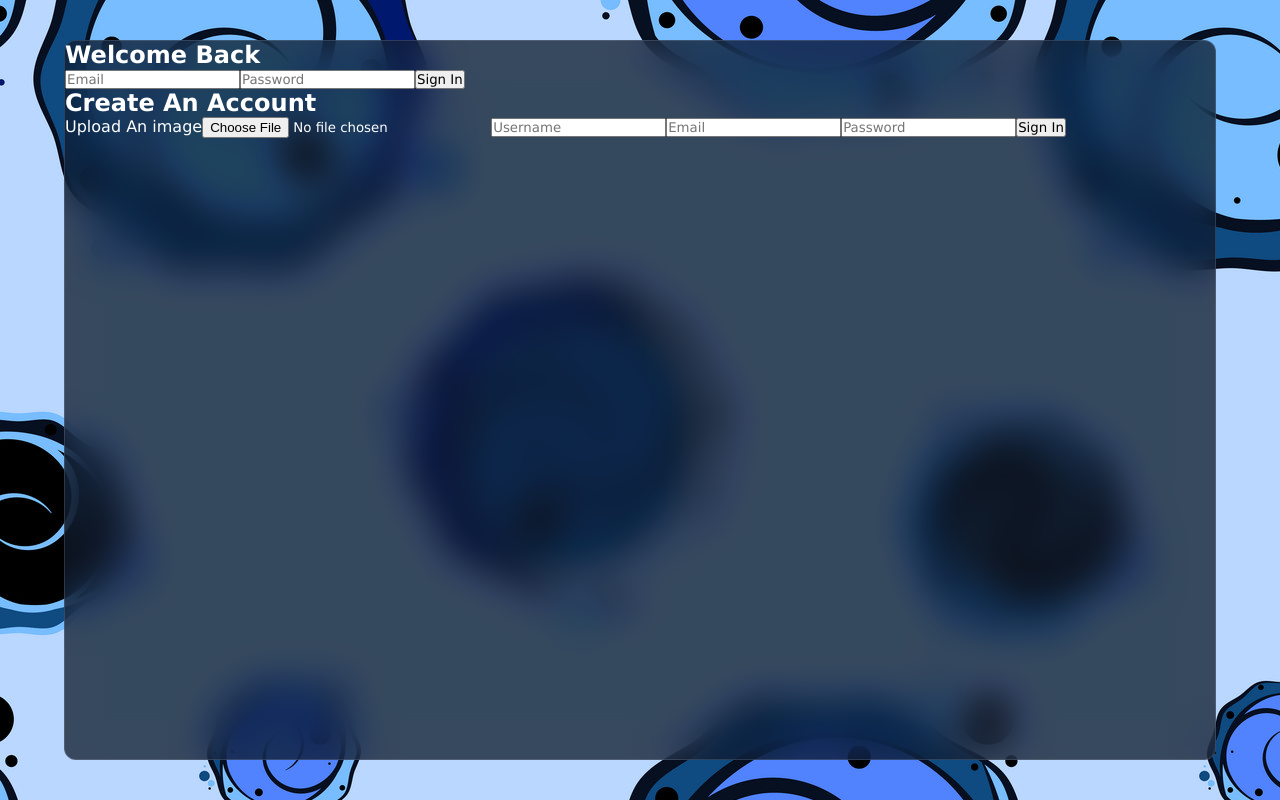
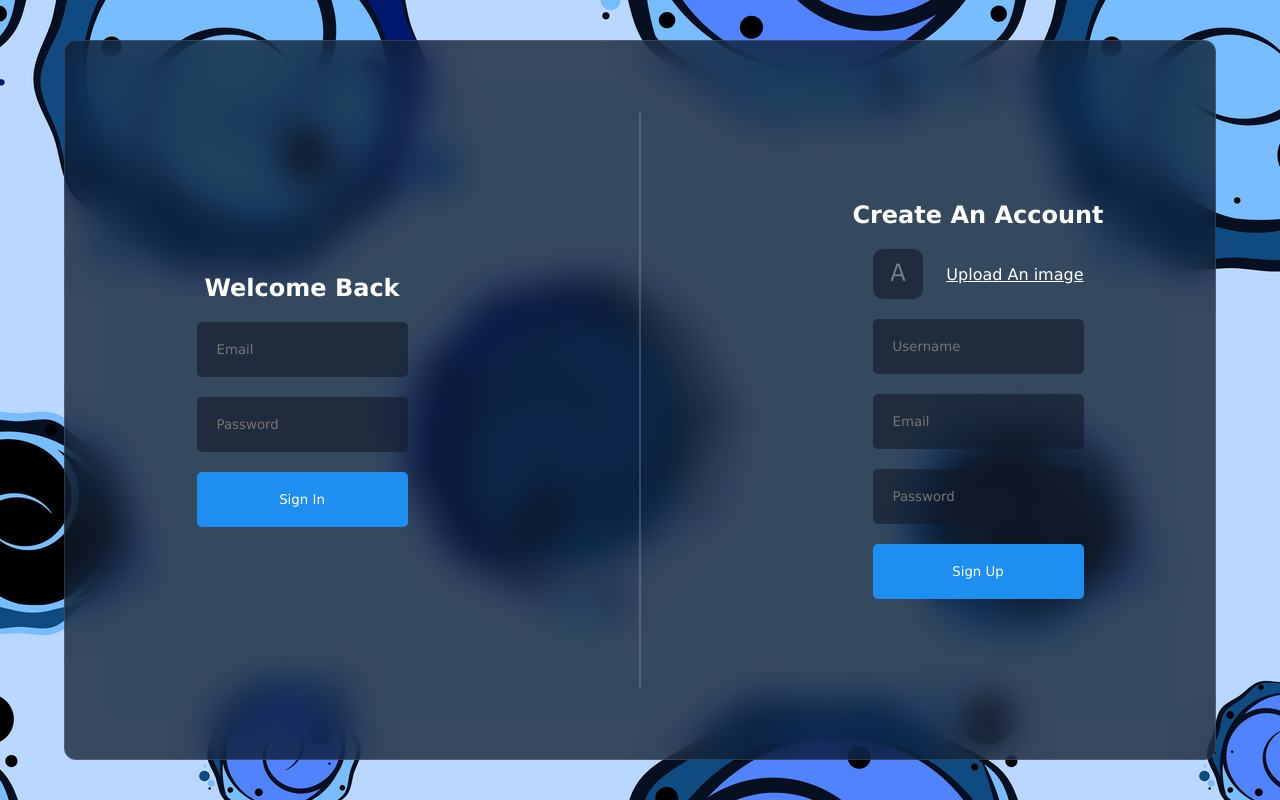
Before and after one commit to nitesh-20/Chat-application, a React (Vite) app: page / in a window 1280 px wide. Built offline with nearby package versions, Linux system fonts and the light colour scheme.

Commit message:
Login page

```diff
--- a/src/components/login/Login.jsx
+++ b/src/components/login/Login.jsx
@@ -1,6 +1,19 @@
+import { useState } from "react"
 import "./login.css"
 
 const Login = () => {
+  const [avatar,setAvatar] = useState({
+    file:null,
+    url:""
+  })
+  const handleAvatar = e =>{
+    if(e.target.files[0]){
+      setAvatar({
+        file:e.target.files[0],
+        url:URL.createObjectURL(e.target.files[0])
+      })
+    }
+  }
 
   return (
     <div className="login">
@@ -16,12 +29,14 @@ const Login = () => {
       <div className="item">
       <h2>Create An Account</h2>
         <form >
-          <label htmlFor="file">Upload An image</label>
-          <input type="file"  id="file" />
+          <label htmlFor="file">
+            <img src={avatar.url || "./avatar.png"} alt="" />
+            Upload An image</label>
+          <input type="file"  id="file" style={{display:"none"}} onChange={handleAvatar}/>
           <input type="text" placeholder="Username" name="Username" />
           <input type="text" placeholder="Email" name="Email" />
           <input type="password" placeholder="Password" name="Password" />
-          <button>Sign In</button>
+          <button>Sign Up</button>
         </form>
       </div>
     </div>
--- a/src/components/login/login.css
+++ b/src/components/login/login.css
@@ -1,3 +1,65 @@
 .login{
+    width: 100%;
+    height: 100%;
+    display: flex;
+    align-items: center;
+    gap: 100px;
 
+    .item{
+        flex: 1;
+        display: flex;
+        flex-direction: column;
+        align-items: center;
+        gap: 20px;
+
+        form{
+            display: flex;
+            flex-direction: column;
+            align-items: center;
+            justify-content: center;
+            gap: 20px;
+
+            input{
+                padding: 20px;
+                border: none;
+                outline: none;
+                background-color: rgba(17, 25,40, 0.6);
+                color: white;
+                border-radius: 5px;
+            }
+
+            label{
+                width: 100%;
+                display: flex;
+                align-items: center;
+                justify-content: space-between;
+                cursor: pointer;
+                text-decoration: underline;
+
+                img{
+                    width: 50px;
+                    height: 50px;
+                    border-radius: 10px;
+                    object-fit: cover;
+                    opacity: 0.6;
+                }
+            }
+            button{
+                width: 100%;
+                padding: 20px;
+                border: none;
+                background-color: #1f8ef1;
+                color: white;
+                border-radius: 5px;
+                cursor: pointer;
+                font-weight: 500;
+
+            }
+        }
+    }
+    .seprator{
+        height: 80%;
+        width: 2px;
+        background-color: #dddddd35;
+    }
 }
```
